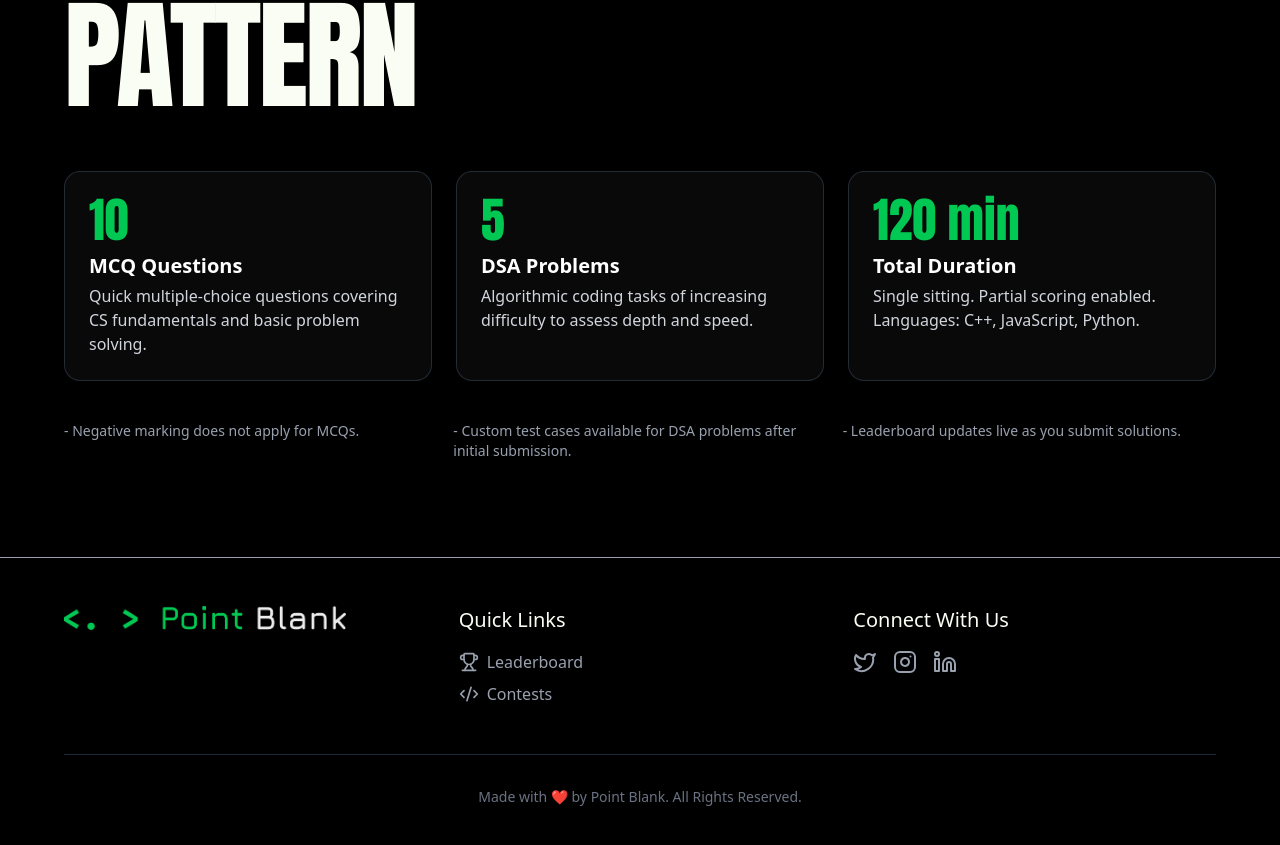
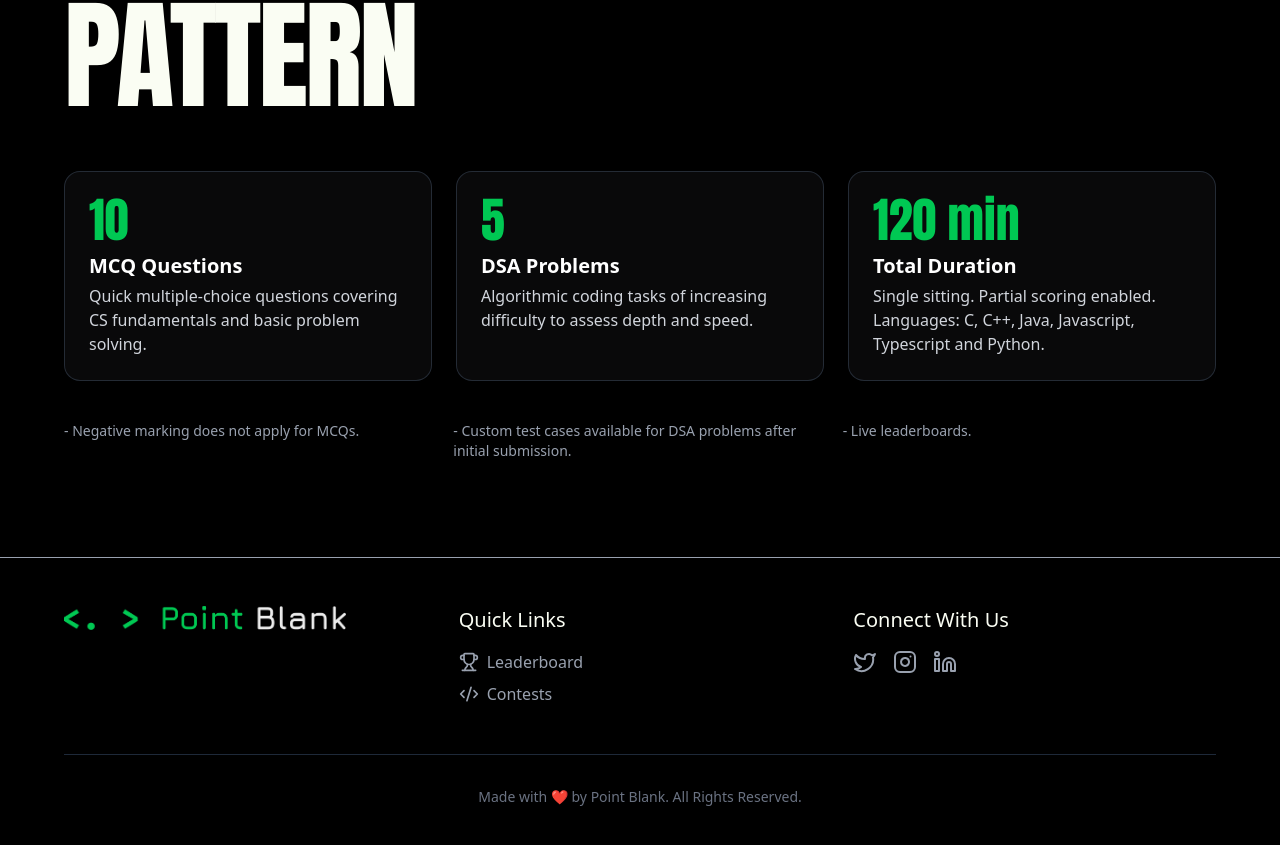
Before and after one commit to pbdsce/pb-recruitment-website, a React (Vite) app: page / in a window 1280 px wide. Shown: the part 1220-2065 px from the top of the page. Built offline with nearby package versions, Linux system fonts and the light colour scheme.

Commit message:
Minor changes

```diff
--- a/package.json
+++ b/package.json
@@ -18,7 +18,7 @@
     "@tailwindcss/vite": "^4.1.13",
     "class-variance-authority": "^0.7.1",
     "clsx": "^2.1.1",
-    "framer-motion": "11.18.2",
+    "framer-motion": "^11.18.2",
     "lucide-react": "^0.544.0",
     "react": "^19.1.1",
     "react-dom": "^19.1.1",
--- a/src/pages/components/HeroSection.tsx
+++ b/src/pages/components/HeroSection.tsx
@@ -46,7 +46,7 @@ export default function HeroSection() {
           READY, SET <br /> RECRUIT!
         </motion.h1>
         <motion.p variants={slideUp} className="text-gray-300 text-lg md:text-2xl font-medium mb-8 drop-shadow-md">
-          Challenge yourself, prove your skills, make it count.
+          Challenge yourself, prove your skills, <br className="md:hidden" /> make it count.
         </motion.p>
         <motion.button
           variants={fadeIn}
--- a/src/pages/components/Pattern.tsx
+++ b/src/pages/components/Pattern.tsx
@@ -59,7 +59,7 @@ export default function Pattern() {
           <div className="rounded-2xl border border-gray-700/60 bg-zinc-900/40 p-6">
             <div className="text-4xl md:text-5xl font-anton text-green mb-2">120 min</div>
             <div className="text-xl font-semibold mb-1">Total Duration</div>
-            <p className="text-gray-300 text-sm md:text-base">Single sitting. Partial scoring enabled. Languages: C++, JavaScript, Python.</p>
+            <p className="text-gray-300 text-sm md:text-base">Single sitting. Partial scoring enabled. Languages: C, C++, Java, Javascript, Typescript and Python.</p>
           </div>
         </motion.div>
 
@@ -71,7 +71,7 @@ export default function Pattern() {
             - Custom test cases available for DSA problems after initial submission.
           </div>
           <div className="text-gray-400 text-sm">
-            - Leaderboard updates live as you submit solutions.
+            - Live leaderboards.
           </div>
         </motion.div>
       </motion.div>
```
Also changed, not shown: 1 other file (tests, documents, lock files or other folders).
